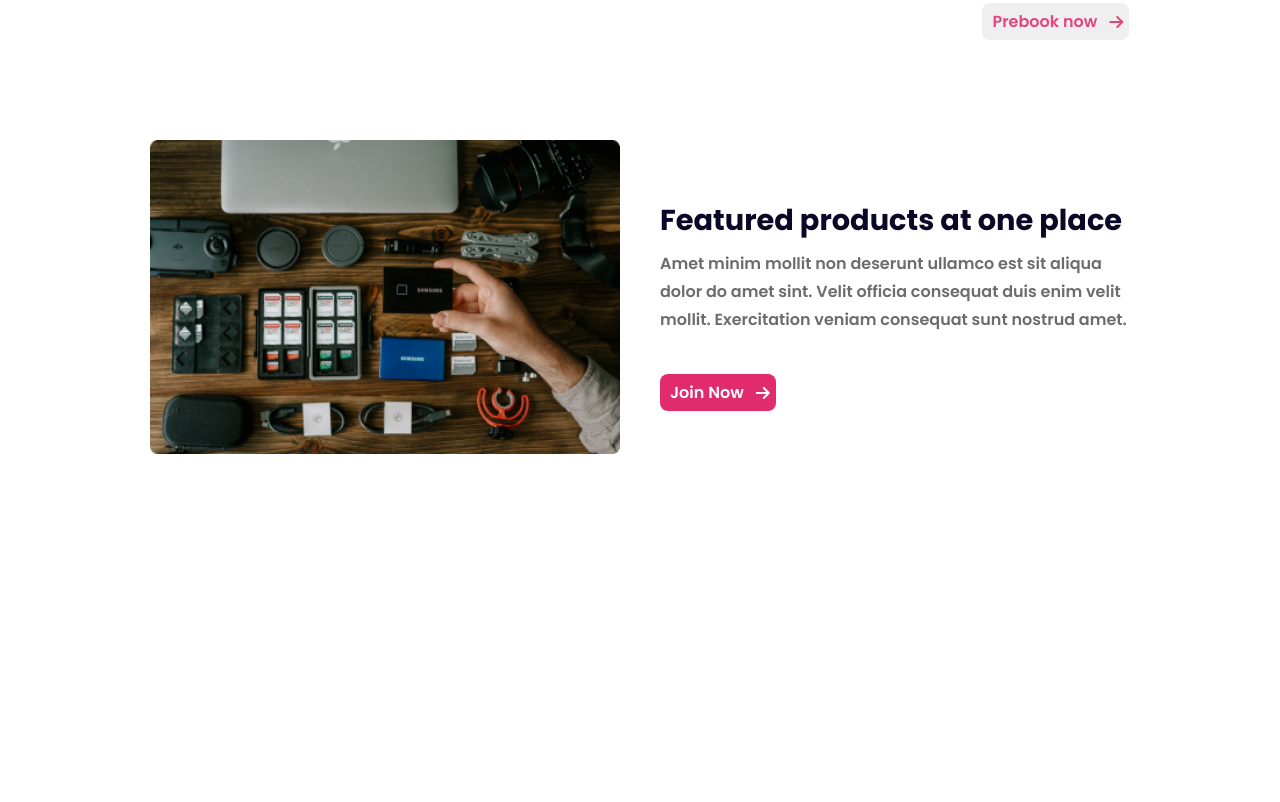
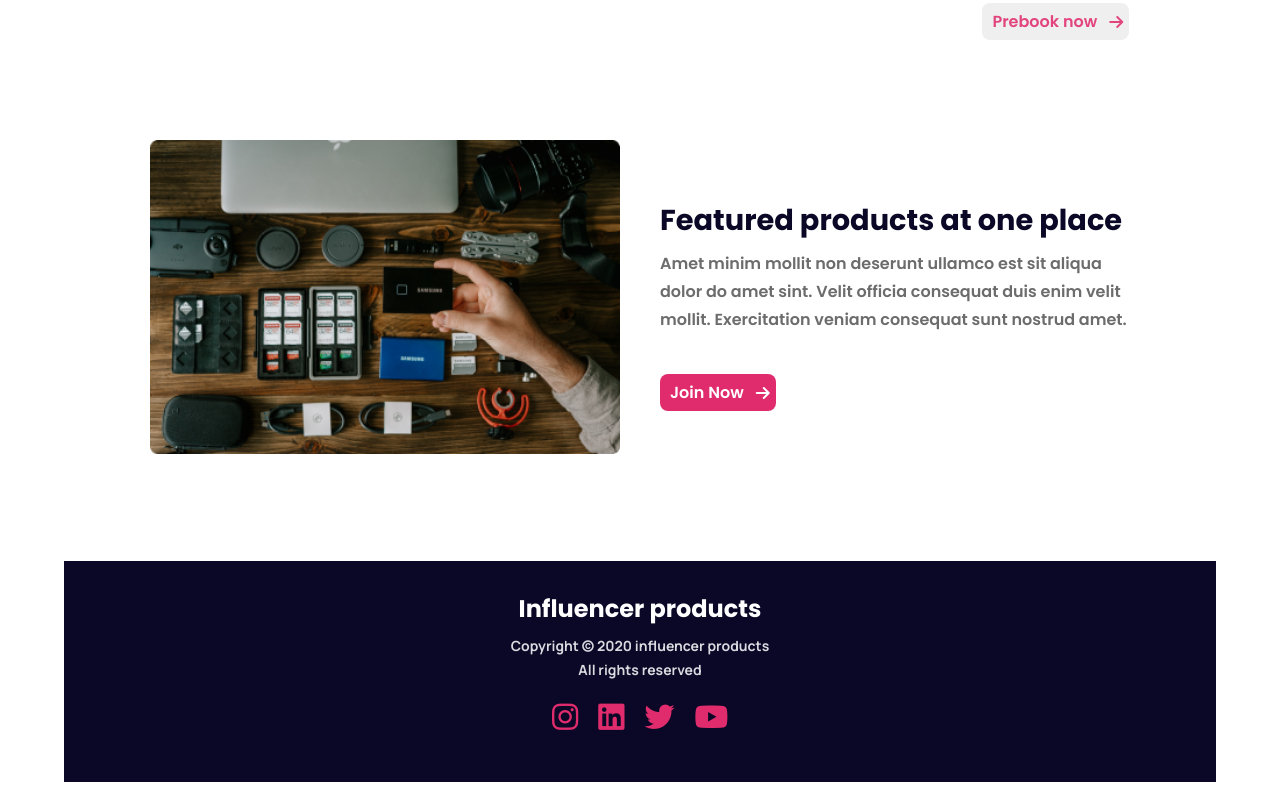
Before and after one commit to RobiulIslam08/influencer-gears-project, a plain HTML site: page index.html in a window 1280 px wide. Shown: the part 2369-3171 px from the top of the page. Before the commit the page ends 2830 px from the top, so only its background shows below. Drawn offline with Linux system fonts and the light colour scheme.

Commit message:
project done

```diff
--- a/index.html
+++ b/index.html
@@ -156,8 +156,16 @@
 
 
         </main>
-        <footer>
-
+        <footer class="footer">
+             <h3>Influencer products</h3>
+             <p>Copyright © 2020  influencer products</p>
+             <p>All rights reserved</p>
+             <div class="icons">
+                <i class="fa-brands fa-instagram"></i>
+                <i class="fa-brands fa-linkedin"></i>
+                <i class="fa-brands fa-twitter"></i>
+                <i class="fa-brands fa-youtube"></i>
+             </div>
         </footer>
     </div>
 </body>
--- a/style.css
+++ b/style.css
@@ -255,12 +255,14 @@ nav {
     font-weight: 600;
     line-height: 28px;
 }
+
 .btn-3 {
     display: flex;
     align-items: center;
     padding-top: 40px;
 
 }
+
 .join-now-btn {
     border-radius: 8px;
     padding: 6px 32px 6px 10px;
@@ -274,11 +276,55 @@ nav {
     line-height: normal;
     background-color: #E02C6D;
 }
+
 .btn-3 i {
     position: relative;
     left: -20px;
     color: white;
 }
+
+.footer {
+    background-color: #0A0826;
+    color: white;
+    display: flex;
+    flex-direction: column;
+    align-items: center;
+    justify-content: center;
+    margin-top: 100px;
+    margin-bottom: 20px;
+}
+
+.footer h3 {
+    padding-top: 30px;
+    color: #FFF;
+    font-family: Poppins;
+    font-size: 24px;
+    font-style: normal;
+    font-weight: 700;
+    line-height: normal;
+    padding-bottom: 8px;
+}
+
+.footer p {
+    color: #D9DBE1;
+    font-family: Manrope;
+    font-size: 14px;
+    font-style: normal;
+    font-weight: 700;
+    line-height: 24px;
+
+}
+.icons {
+    display: flex;
+    gap: 20px;
+    font-size: 30px;
+    padding-top: 20px;
+    padding-bottom: 50px;
+}
+.icons i {
+    color: #E02C6D;
+}
+
 @media screen and (max-width: 600px) {
 
     nav,
@@ -325,15 +371,19 @@ nav {
     .popular-collection-card {
         grid-template-columns: 1fr;
     }
+
     .feature-product {
         flex-direction: column-reverse;
     }
+
     .feature-img {
         width: 100%;
     }
-    .feature-text{
+
+    .feature-text {
         width: 100%;
     }
+
     .btn-2 {
         margin-left: 0;
     }
```
